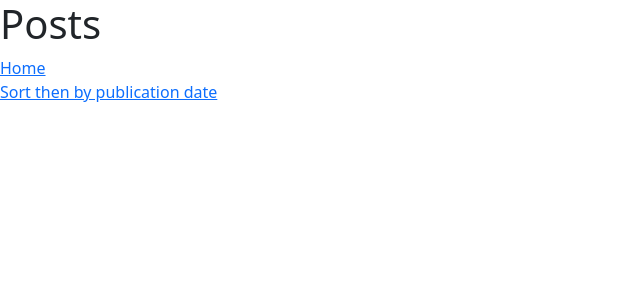
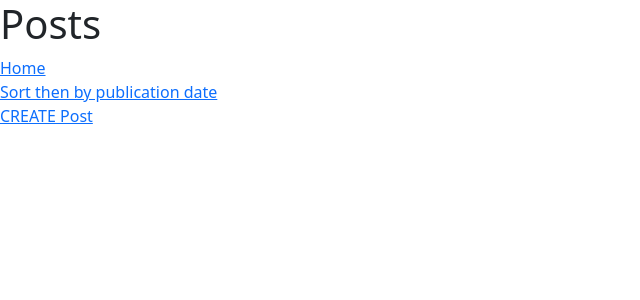
Before and after one commit to gopoma/blog-app, a Django app: page /posts/ in a window 1280 px wide. Shown: the top 300 px of the page, without its empty margins (0-640 px from the left). Run offline with Django 4.2, Linux system fonts and the light colour scheme; data that the repository does not hold is empty.

Commit message:
Creando registros con el modelo de Django

```diff
--- a/blog/urls.py
+++ b/blog/urls.py
@@ -16,12 +16,13 @@ Including another URLconf
 from django.contrib import admin
 from django.urls import path
 
-from posts.views import home, posts, recent_posts, post
+from posts.views import home, posts, recent_posts, post, create_post
 
 urlpatterns = [
     path('', home), # / Home
     path('admin/', admin.site.urls),
     path('posts/', posts),
     path('recent-posts/', recent_posts),
+    path('posts/create', create_post),
     path('posts/<int:id>', post)
 ]
--- a/posts/views.py
+++ b/posts/views.py
@@ -1,4 +1,4 @@
-from django.shortcuts import render
+from django.shortcuts import render, redirect
 from django.http import HttpResponse
 from .models import Post
 
@@ -12,7 +12,7 @@ def posts(request):
     # print(posts)
     # return HttpResponse("Posts")
 
-    return render(request, "posts.html", context={
+    return render(request, "posts/posts.html", context={
         "posts": posts
     })
 
@@ -22,11 +22,25 @@ def recent_posts(request):
     # recent_posts = Post.objects.all().order_by("created_date") # SELECT * FROM posts ORDER BY created_date [ASC]
     recent_posts = Post.objects.all().order_by("-created_date") # SELECT * FROM posts ORDER BY created_date DESC
 
-    return render(request, "recent-posts.html", {
+    return render(request, "posts/recent-posts.html", {
         "recent_posts": recent_posts
     })
 
 def post(request, id):
     post = Post.objects.get(id=id)
 
-    return render(request, "post.html", {"post": post})
+    return render(request, "posts/post.html", {"post": post})
+
+def create_post(request):
+    if request.method == "POST":
+        post = Post(
+            title=request.POST["title"],
+            description=request.POST["description"],
+            img=request.POST["img"],
+            content=request.POST["content"]
+        )
+
+        post.save()
+        return redirect("/posts")
+
+    return render(request, "posts/create.html")
--- a/templates/posts.html
+++ b/templates/posts/posts.html
@@ -12,6 +12,8 @@
     <a href="/">Home</a>
     <br>
     <a href="/recent-posts">Sort then by publication date</a>
+    <br>
+    <a href="/posts/create">CREATE Post</a>
 
     <section class="container">
         <div class="row">
```
Also changed, not shown: templates/posts/create.html (added, +21 -0 lines), templates/posts/post.html (renamed from templates/post.html), templates/posts/recent-posts.html (renamed from templates/recent-posts.html).
